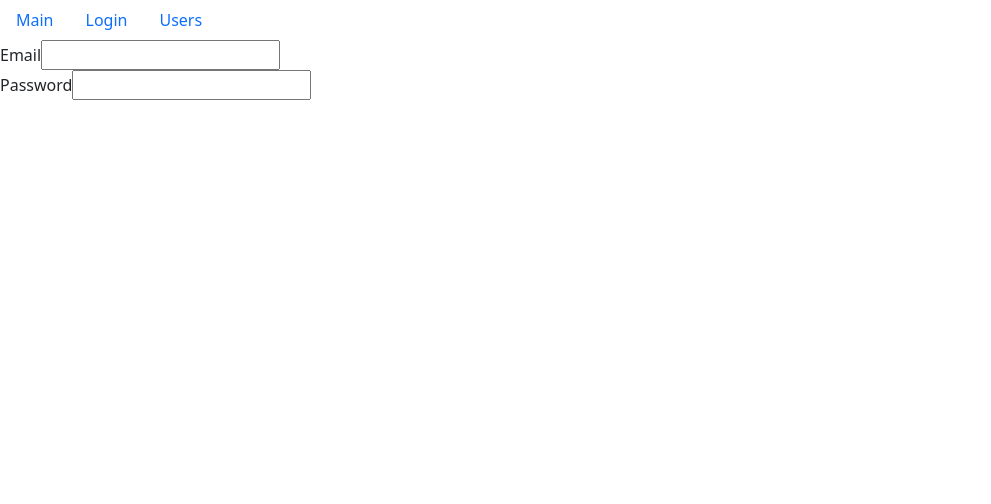
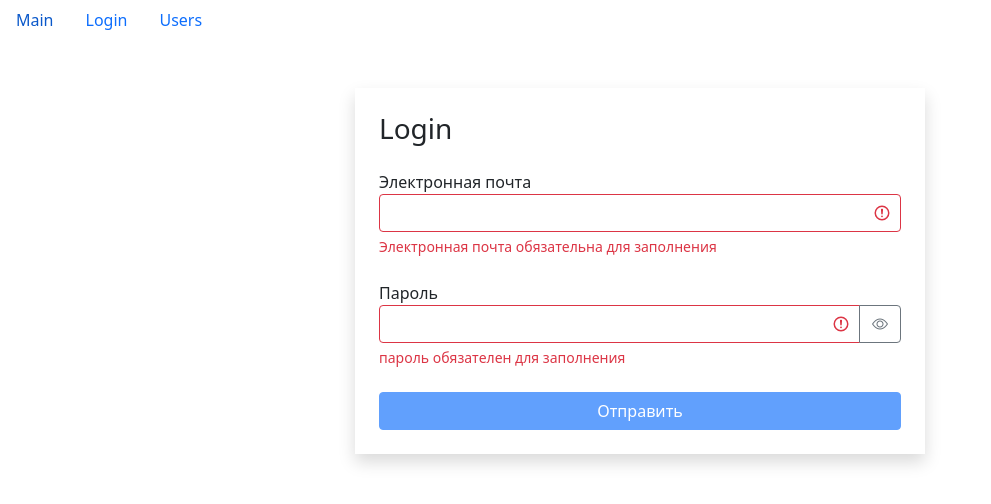
Before and after one commit to ine-nk/fast-company, a React (Create React App) app: page /login in a window 1280 px wide. Shown: the top 504 px of the page, without its empty margins (0-991 px from the left). Built offline with nearby package versions, Linux system fonts and the light colour scheme.

Commit message:
added bootstrap css

```diff
--- /dev/null
+++ b/src/components/textField.jsx
@@ -0,0 +1,39 @@
+import React, { useState } from 'react'
+import PropTypes from 'prop-types'
+const TextField = ({ label, type, name, value, onChange, error }) => {
+  const [showPassword, setShowPassword] = useState(false)
+  const getInputClasses = () => {
+    return 'form-control' + (error ? ' is-invalid' : '')
+  }
+
+  const toggleShowPassword = () => {
+    setShowPassword((prevState) => !prevState)
+  }
+  return (
+    <div className="mb-4">
+      <label htmlFor={ name }>{ label }</label>
+      <div className="input-group has-validation">
+
+        <input
+          type={ showPassword ? 'text' : type }
+          id={ name }
+          name={ name }
+          value={ value }
+          onChange={ onChange }
+          className={ getInputClasses() } />
+
+        { type === 'password' && (<button className="btn btn-outline-secondary" type="button" onClick={ toggleShowPassword }>
+          <i className={ 'bi bi-eye' + (showPassword ? '-slash' : '') }></i>
+        </button>) }
+
+        { error && <div className="invalid-feedback">{ error }</div> }
+      </div>
+    </div>)
+}
+TextField.defaultProps = {
+  type: 'text'
+}
+TextField.propTypes = {
+  label: PropTypes.string, type: PropTypes.string, name: PropTypes.string, value: PropTypes.string, onChange: PropTypes.func, error: PropTypes.string
+}
+export default TextField
--- a/src/components/usersList.jsx
+++ b/src/components/usersList.jsx
@@ -9,6 +9,8 @@
 import _ from 'lodash'
 
 const Users = () => {
+  console.log('from module usersList')
+
   // const params = useParams()
   // const { userId } = params
   const [currentPage, setCurrentPage] = useState(1)
@@ -35,7 +37,7 @@
         setUsers(data)
       })
   }, [])
-  console.log('users------------>', users)
+  // console.log('users------------>', users)
 
   const hanldeDelete = (userId) => {
     const newUsers = users.filter((user) => user._id !== userId)
--- a/src/layouts/login.jsx
+++ b/src/layouts/login.jsx
@@ -1,31 +1,103 @@
-import React, { useState } from 'react'
+import React, { useEffect, useState } from 'react'
+import TextField from '../components/textField'
+import { validator } from '../utils/validator'
 
 const Login = () => {
   const [data, setData] = useState({ email: '', password: '' })
+  const [errors, setErrors] = useState({})
   const handleChange = ({ target }) => {
     setData((prevState) => ({
       ...prevState,
       [target.name]: target.value
     }))
   }
+
+  const validatorConfig = {
+    email: {
+      isRequired:
+        { message: 'Электронная почта обязательна для заполнения' },
+      isEmail: { message: 'email введен некорректно' }
+    },
+    password: {
+      isRequired: { message: 'пароль обязателен для заполнения' },
+      isCapitalSymbol: {
+        message: 'пароль должен содержать хотя бы одну заглавню букву'
+      },
+      isContainDigit: {
+        message: 'пароль должен содержать хотя бы одну цифру'
+      },
+      min: {
+        message: 'пароль должен быть не менне 8 символов',
+        value: 8
+      }
+    }
+  }
+
+  useEffect(() => {
+    validate()
+  }, [data])
+
+  const validate = () => {
+    // const errors = {}
+    const errors = validator(data, validatorConfig)
+    // for (const fieldName in data) {
+    //   if (data[fieldName].trim() === '') {
+    //     errors[fieldName] = `${fieldName} is required`
+    //   }
+    // }
+    setErrors(errors)
+    return Object.keys(errors).length === 0
+  }
+
+  const isValid = Object.keys(errors).length === 0
+
+  const handleSubmit = (e) => {
+    e.preventDefault()
+    const isValid = validate()
+    if (!isValid) return // если валидатор не прошел то прекращаем действие функции  - и отправка не будет происходить
+    console.log(data)
+  }
   return (
-    <form action="">
-      <div>
-        <label htmlFor="email">Email</label><input
-          type="text"
-          id="email"
-          name="email"
-          value={ data.email }
-          onChange={ handleChange } />
+    <div className="container mt-5">
+      <div className="row">
+        <div className="col-md-6 offset-md-3 shadow p-4">
+          <h3 className="mb-4">Login</h3>
+          <form onSubmit={ handleSubmit }>
+            <TextField
+              label="Электронная почта"
+              // type="text" так как задан по умолчанию
+              name="email"
+              value={ data.name }
+              onChange={ handleChange }
+              error={ errors.email } />
+            <TextField label="Пароль" type="password" name="password" value={ data.password } onChange={ handleChange } error={ errors.password } />
+            <button type='submit' disabled={ !isValid } className="btn btn-primary w-100 mx-auto">Отправить</button>
+          </form>
+        </div>
       </div>
-      <div>
-        <label htmlFor="password">Password</label><input type="password"
-          id="password"
-          name="password"
-          value={ data.password }
-          onChange={ handleChange } />
-      </div>
-    </form>)
+    </div>
+  )
 }
+// type='button' - отправки формы происходить не будет
+// type='submit'  - тип по умолчанию - можно не прописывать
+// так как поля являются контролируемыми то получить значения полей можно из data
+// так как пользователь может нажть отправку до того как все поля будут занесены
+// в состояние  - то необходимо контролировать процесс отправки
 
 export default Login
+
+  // < div >
+  //       <label htmlFor="email">Email</label><input
+  //         type="text"
+  //         id="email"
+  //         name="email"
+  //         value={ data.email }
+  //         onChange={ handleChange } />
+  //    </ >
+  // <div>
+  //   <label htmlFor="password">Password</label><input type="password"
+  //     id="password"
+  //     name="password"
+  //     value={ data.password }
+  //     onChange={ handleChange } />
+  // </div>
--- /dev/null
+++ b/src/utils/validator.js
@@ -0,0 +1,49 @@
+export function validator(data, config) {
+  const errors = {}
+  function validate(validateMethod, data, config) {
+    let statusValidate
+    switch (validateMethod) {
+      case 'isRequired':
+        statusValidate = data.trim() === ''
+        // if (data.trim() === '') return config.message
+        break
+      case 'isEmail': {
+        const emailReExp = /^\S+@\S+\.\S+$/g
+        statusValidate = !emailReExp.test(data)
+        // if (!emailReExp.test(data)) return config.message
+        break
+      }
+      case 'isCapitalSymbol': {
+        const capitalReExp = /[A-Z]/g
+        statusValidate = !capitalReExp.test(data)
+
+        // if (!capitalReExp.test(data)) return config.message
+        break
+      }
+      case 'isContainDigit': {
+        const digitRegExp = /\d+/g
+        statusValidate = !digitRegExp.test(data)
+        break
+      }
+      case 'min': {
+        statusValidate = data.length < config.value
+        break
+      }
+      default:
+        break
+    }
+    if (statusValidate) return config.message
+  }
+  // data  - это состония у которого есть имена полей
+  for (const fieldName in data) {
+    // получили имя поля и далее надо получить конфигурацию для этого поля
+    for (const validateMethod in config[fieldName]) {
+      const error = validate(validateMethod, data[fieldName], config[fieldName][validateMethod])
+      if (error && !errors[fieldName]) {
+        console.log('error = ', error, '\nerrors[fieldName] = ', errors[fieldName])
+        errors[fieldName] = error
+      }
+    }
+  }
+  return errors
+}
```
Also changed, not shown: 1 other file (tests, documents, lock files or other folders).
